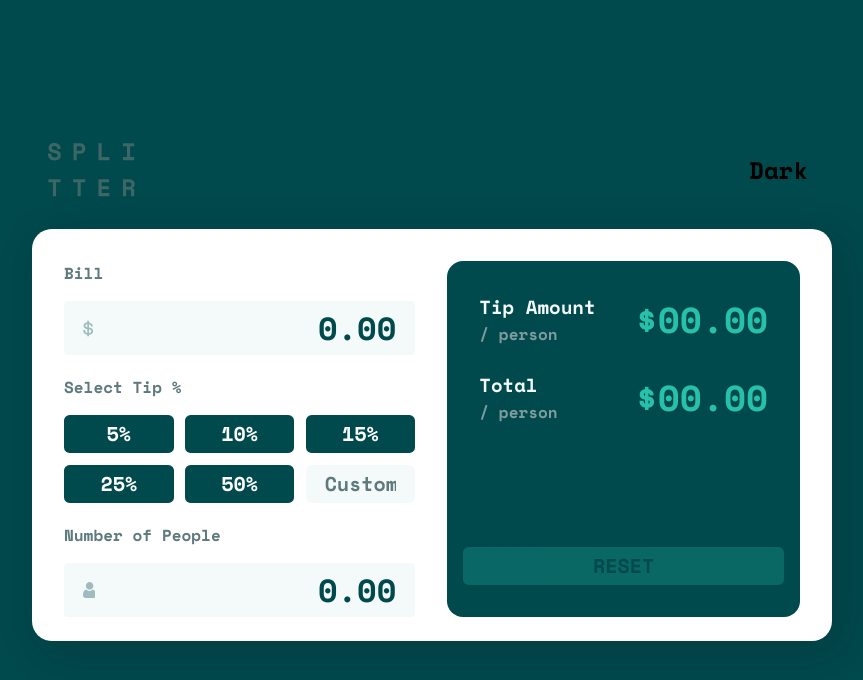
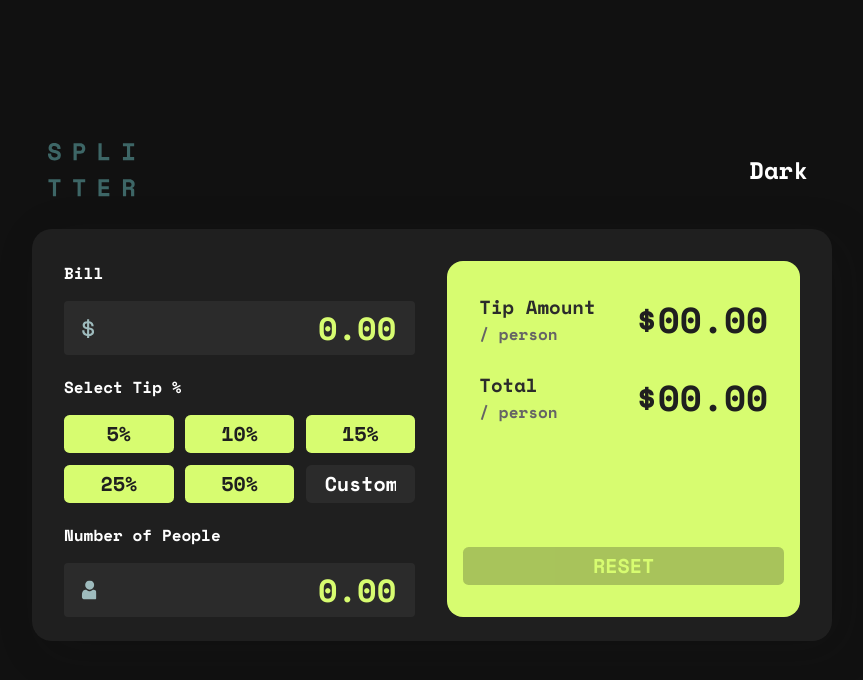
Before and after one commit to SameerJS6/Tip-Calculator-App, a plain HTML site: page index.html in a window 1280 px wide. Both pictures are taken after a click on the element "Light". Shown: the whole page, without its empty margins (208-1071 px from the left). Drawn offline with nearby package versions, Linux system fonts and the light colour scheme.

Commit message:
Dark Mode Colors Added

```diff
--- a/style.css
+++ b/style.css
@@ -5,10 +5,18 @@
     --secondary-400: hsl(183, 100%, 15%);
     --neutral-100: hsl(189, 41%, 97%);
     --neutral-200: hsl(185, 41%, 84%);
-    --text-100: hsl(184, 14%, 56%);
-    --text-200: hsl(186, 14%, 43%);
+    --text-100: #7f9c9f;
+    --text-200: #5e7a7d;
     --text-error: red;
-    --white: hsl(0, 0%, 100%);
+    --box-bg: hsl(0, 0%, 100%);
+
+    --logo: #3D6666;
+    --svg-fill: #9EBBBD;
+    --dollar-fill: #FEB822;
+    --input-border: hsl(172, 67%, 45%);
+    --tip-text: hsl(183, 100%, 15%);
+    --tip-hover: hsl(172, 67%, 45%);
+    --ripple-effect: hsl(0, 0%, 100%);
 
     --transition-1s: all 1s ease;
     --transition-1-5s: all 1.5s ease;
@@ -24,13 +32,24 @@
     --fw-700: 700;
 }
 .Darkmode {
-     --primary-400: hsl(172, 67%, 45%);
-    --secondary-400: hsl(183, 100%, 15%);
-    --neutral-100: hsl(189, 41%, 97%);
-    --neutral-200: hsl(183, 100%, 15%);
-    --text-100: hsl(184, 14%, 56%);
-    --text-200: hsl(186, 14%, 43%);
+     --primary-400: #1F1F1F;
+    --secondary-400: #D7FC70;
+    --neutral-100: #2B2B2B;
+    --neutral-200: #111111;
+    --text-100: #656465;
+    --text-200: #FFFFFF;
+    --text-error: #c62828;
+    --box-bg: #1F1F1F;
+
+    --logo: #FFFFFF;
+    --svg-fill: #FFFFFF;
+    --dollar-fill: #F9F871;
+    --input-border: #D7FC70;
+    --tip-text: var(--primary-400);
+    --tip-hover: #FDFDFD;
+    --ripple-effect: #1F1F1F;
 }
+
 /* Placehoader  */
 ::placeholder {
     color: var(--secondary-400);
@@ -131,13 +150,37 @@ header {
     justify-content: space-between;
 }
 
+.logo {
+    fill: var(--logo);
+    transition: var(--transition-1s);
+}
+
 /* Theme toggler button  */
 .theme-toggle {
     border: none;
     cursor: pointer;
+    color: var(--logo);
     border-radius: 0.35rem;
     padding: 0.25rem .5rem;
     transition: var(--transition-1s);
+}
+
+/* SVGs  */
+.inputs svg {
+    fill: var(--svg-fill);
+    transform: scale(1.2);
+    transition: all .5s ease-out;
+}
+.inputs:hover svg {
+    transform: scale(1.25);
+    fill: var(--secondary-400);
+}
+.inputs:focus-within .dollar {
+    fill: var(--dollar-fill);
+}
+.inputs:focus-within .people {
+    fill: var(--input-border);
+    transform: scale(1.25);
 }
 
 /* Main  */
@@ -148,7 +191,7 @@ main {
     display: grid;
     max-width: 800px;
     margin-block-start: 2rem;
-    background: var(--white);
+    background: var(--box-bg);
     padding: 2rem 2rem 1.5rem;
     transition: var(--transition-1s);
     border-radius: 1.25rem 1.25rem 0rem 0rem;
@@ -220,7 +263,7 @@ main {
     box-shadow: 0 5px 15px rgba(22, 22, 22, 0.05);
 }
 .inputs:focus-within {
-    border: 3px solid var(--primary-400);
+    border: 3px solid var(--input-border);
     transform: scale(0.99) translateY(-6px);
     box-shadow: 0 5px 15px rgba(22, 22, 22, 0.05);
 }
@@ -260,12 +303,12 @@ main {
     background-color: var(--neutral-100);
 }
 .buttons-grid > input:hover {
-    border: 2px solid var(--primary-400);
+    border: 2px solid var(--input-border);
     transform: scale(1.02) translateY(2px);
     box-shadow: 0 5px 10px rgba(22, 22, 22, 0.025);
 }
 .buttons-grid > input:focus-within {
-    border: 3px solid var(--primary-400);
+    border: 3px solid var(--input-border);
     transform: scale(0.99) translateY(-2px);
     box-shadow: 0 5px 15px rgba(22, 22, 22, 0.05);
 }
@@ -281,7 +324,7 @@ main {
 .btn {
     border: none;
     cursor: pointer;
-    color: var(--white);
+    color: var(--box-bg);
     border-radius: 0.35rem;
     padding-block: 0.25rem;
     transition: all .5s ease;
@@ -298,8 +341,8 @@ main {
 }
 
 .btn:is(:hover, :focus-within) {
-    color: var(--secondary-400);
-    background-color: var(--primary-400);
+    color: var(--tip-text);
+    background-color: var(--tip-hover);
 }
 .btn:hover {
     transform: scale(1.04) translateY(-5px);
@@ -311,8 +354,8 @@ main {
     box-shadow: 0 5px 15px rgb(22, 22, 22, 0.07);
 }
 .btn-active {
-    color: var(--secondary-400);
-    background-color: var(--primary-400);
+    color: var(--tip-text);
+    background-color: var(--tip-hover);
     transform: scale(1.01) translateY(-2px);
     box-shadow: 0 5px 15px rgb(22, 22, 22, 0.07);
 }
@@ -351,6 +394,7 @@ main {
     border-radius: 1rem;
     flex-direction: column;
     justify-content: space-between;
+    transition: var(--transition-1s);
     background-color: var(--secondary-400);
 }
 @media (min-width: 45em) {
@@ -364,6 +408,11 @@ main {
     align-items: flex-start;
     color: var(--primary-400);
     justify-content: space-between;
+    transition: var(--transition-1s);
+}
+.amount-title {
+    color: var(--text-100);
+    transition: var(--transition-1s);
 }
 .amount-title h3 {
     color: var(--neutral-100);
@@ -371,9 +420,6 @@ main {
 }
 .amount-title h3 > h4 {
     font-size: var(--size-300);
-}
-.amount-title {
-    color: var(--text-100);
 }
 /* .amount-number {
     font-size: var(--size-500);
@@ -405,10 +451,10 @@ main {
     overflow: hidden;
 }
 span{
-    background: white;
     border-radius: 50%;
     position: absolute;
     pointer-events: none;
+    background: var(--ripple-effect);
     transform: translate(-50%, -50%);
     animation: animate 1s linear;
   }
```
